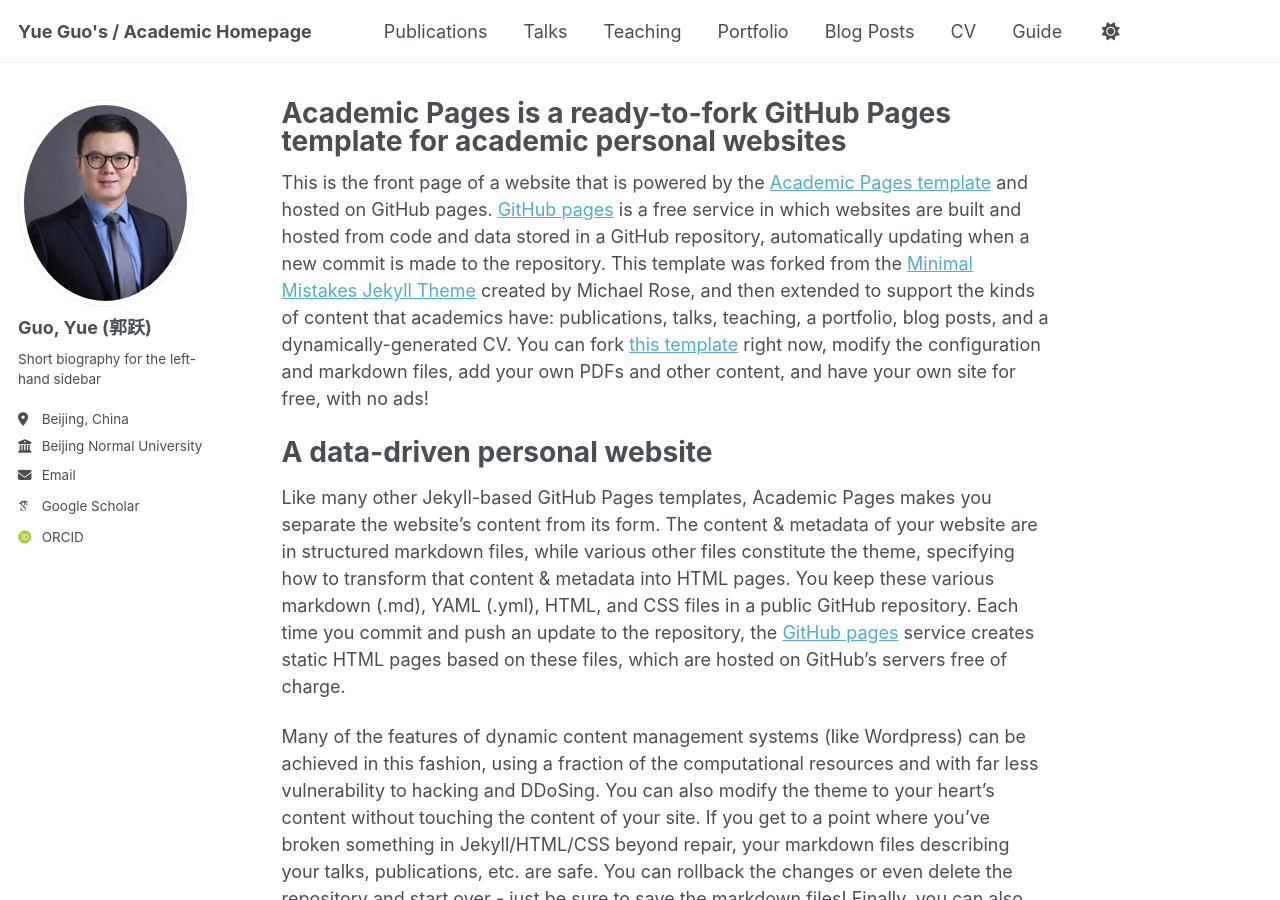
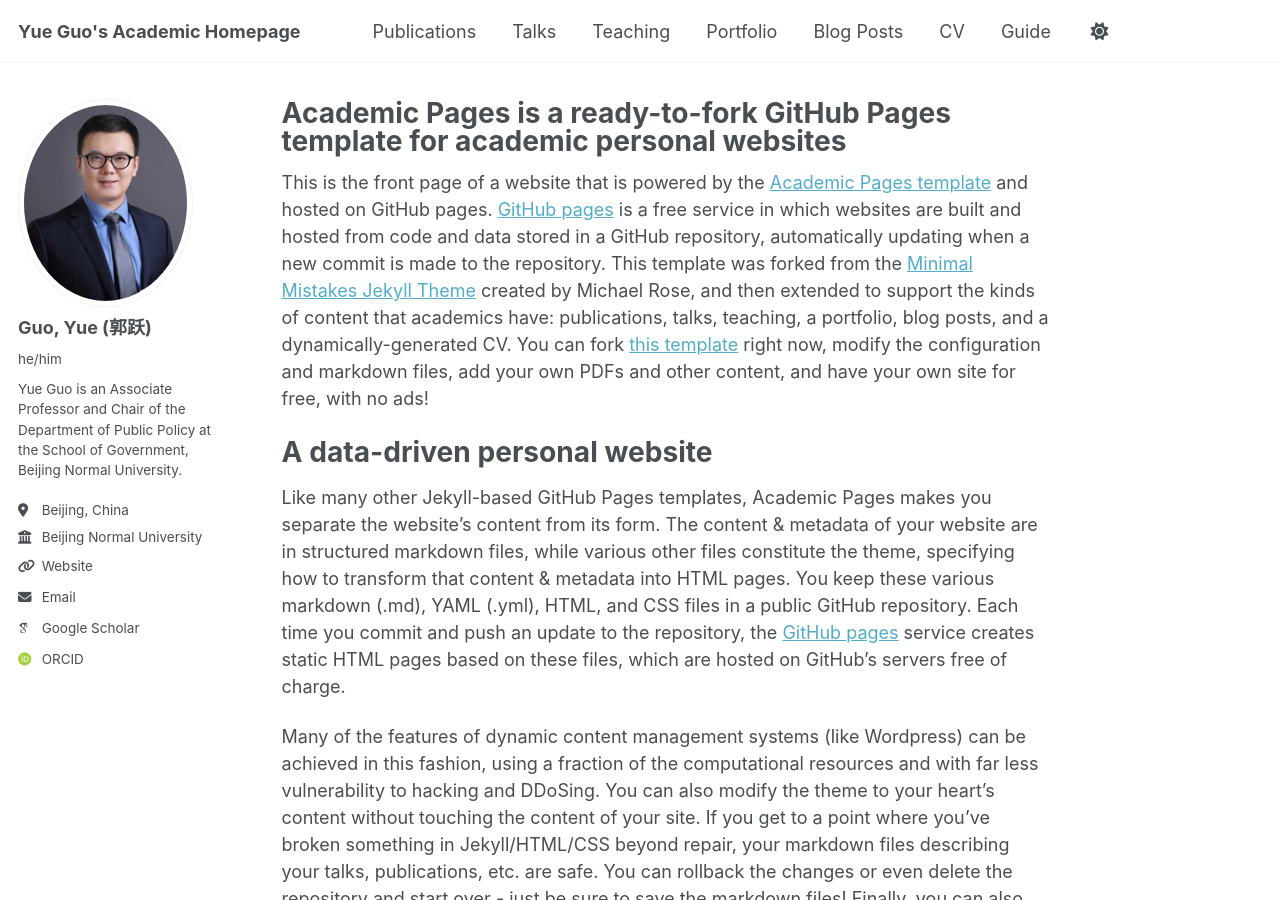
Before and after one commit to guoyue-policy/guoyue-policy.github.io, a Jekyll site: the page built from _pages/about.md, in a window 1280 px wide and 900 px high. Built offline with Jekyll 4.4.1, drawn with Linux system fonts in a browser that asks for light colours; some web fonts are replaced.

Commit message:
Update _config.yml

```diff
--- a/_config.yml
+++ b/_config.yml
@@ -9,10 +9,10 @@
 # Basic Site Settings
 locale                   : "en-US"
 site_theme               : "default"
-title                    : "Yue Guo's / Academic Homepage"
+title                    : "Yue Guo's Academic Homepage"
 title_separator          : "-"
 name                     : &name "Yue Guo"
-description              : &description "Associate Professor"
+description              : &description "Yue Guo's Academic Homepage"
 url                      : https://guoyue-policy.github.io # the base hostname & protocol for your site e.g. "https://[your GitHub username].github.io"
 baseurl                  : "" # the subpath of your site, e.g. "/blog"
 repository               : "guoyue-policy/guoyue-policy.github.io"
@@ -24,11 +24,11 @@ author:
   # Biographic information
   avatar           : "profile.png"
   name             : "Guo, Yue (郭跃)"
-  pronouns         : # example: "she/her"
-  bio              : "Short biography for the left-hand sidebar"
+  pronouns         : "he/him"
+  bio              : "Yue Guo is an Associate Professor and Chair of the Department of Public Policy at the School of Government, Beijing Normal University."
   location         : "Beijing, China"
   employer         : "Beijing Normal University"
-  uri              : # URL
+  uri              : "http://www.sg.bnu.edu.cn/szdw/ggzcx/fjs1/0007be8dcec140f8b55e6175f4d5c395.htm"
   email            : "guoyue@bnu.edu.cn"
 
   # Academic websites
@@ -37,7 +37,7 @@ author:
   impactstory      : # URL
   orcid            : "http://orcid.org/0000-0003-3452-8965"
   semantic         : # URL
-  pubmed           : #"https://www.ncbi.nlm.nih.gov/pubmed/?term=john+snow"
+  pubmed           : # URL
   researchgate     : # URL
   scopus           : # URL
 
@@ -45,12 +45,12 @@ author:
   bitbucket        : # Username - Update with your username on the site
   codepen          : # Username
   dribbble         : # Username
-  github           : #"academicpages"
+  github           : # Username
   kaggle           : # Username
   stackoverflow    : # User number or user number and name (i.e., use "1" or "1/jeff-atwood")
 
   # Social media
-  bluesky          : #"bsky.app" # Replace this with you Bluesky username
+  bluesky          : # Username
   facebook         : # Username
   flickr           : # Username
   foursquare       : # Username
@@ -90,7 +90,7 @@ breadcrumbs              : false # true, false (default)
 words_per_minute         : 160
 future                   : true
 read_more                : "disabled" # if enabled, adds "Read more" links to excerpts
-talkmap_link             : false      #change to true to add link to talkmap on talks page
+talkmap_link             : true      #change to true to add link to talkmap on talks page
 comments:
   provider               : # false (default), "disqus", "discourse", "facebook", "google-plus", "staticman", "custom"
   disqus:
```
